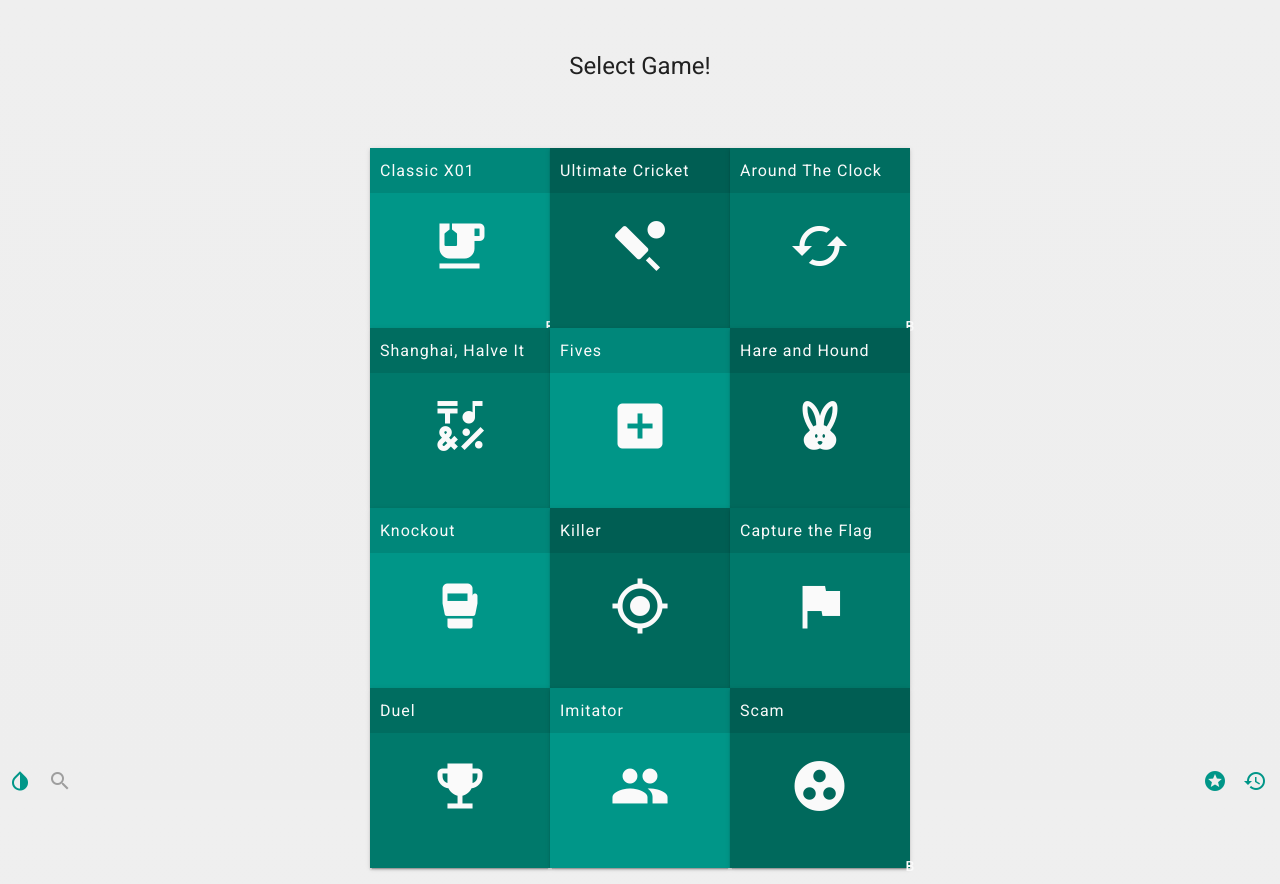
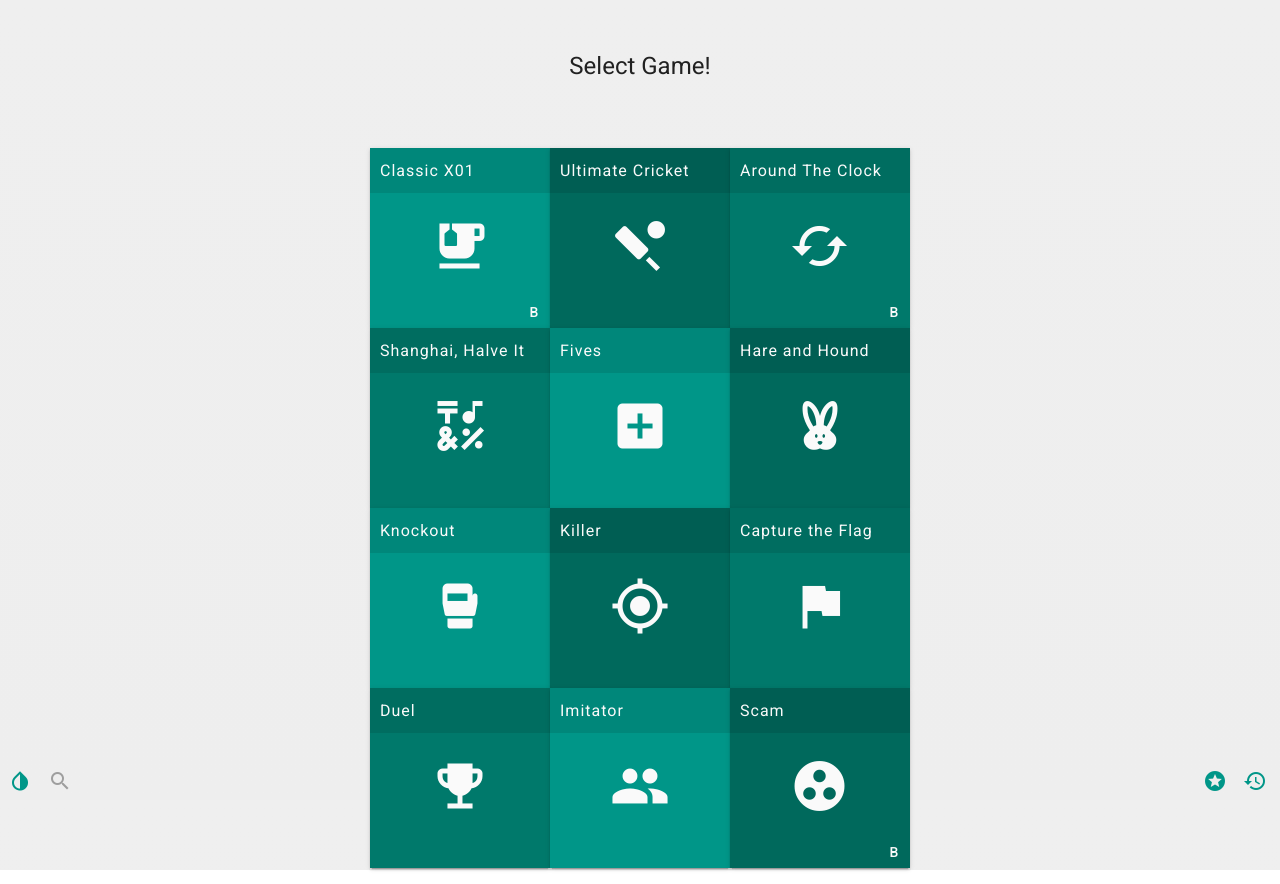
Before and after one commit to viktorhajer/darts-scoreboard-ng, an Angular app: page / in a window 1280 px wide. Built offline with nearby package versions, Linux system fonts and the light colour scheme.

Commit message:
Resize menu

```diff
--- a/src/app/shared/components/menu/menu.component.scss
+++ b/src/app/shared/components/menu/menu.component.scss
@@ -46,8 +46,8 @@
   .hasBot:after {
     content: 'B';
     position: relative;
-    top: 80px;
-    right: -60px;
+    top: 66px;
+    right: -44px;
     margin: -4px;
   }
 }
```
Also changed, not shown: 2 other files (tests, documents, lock files or other folders).
